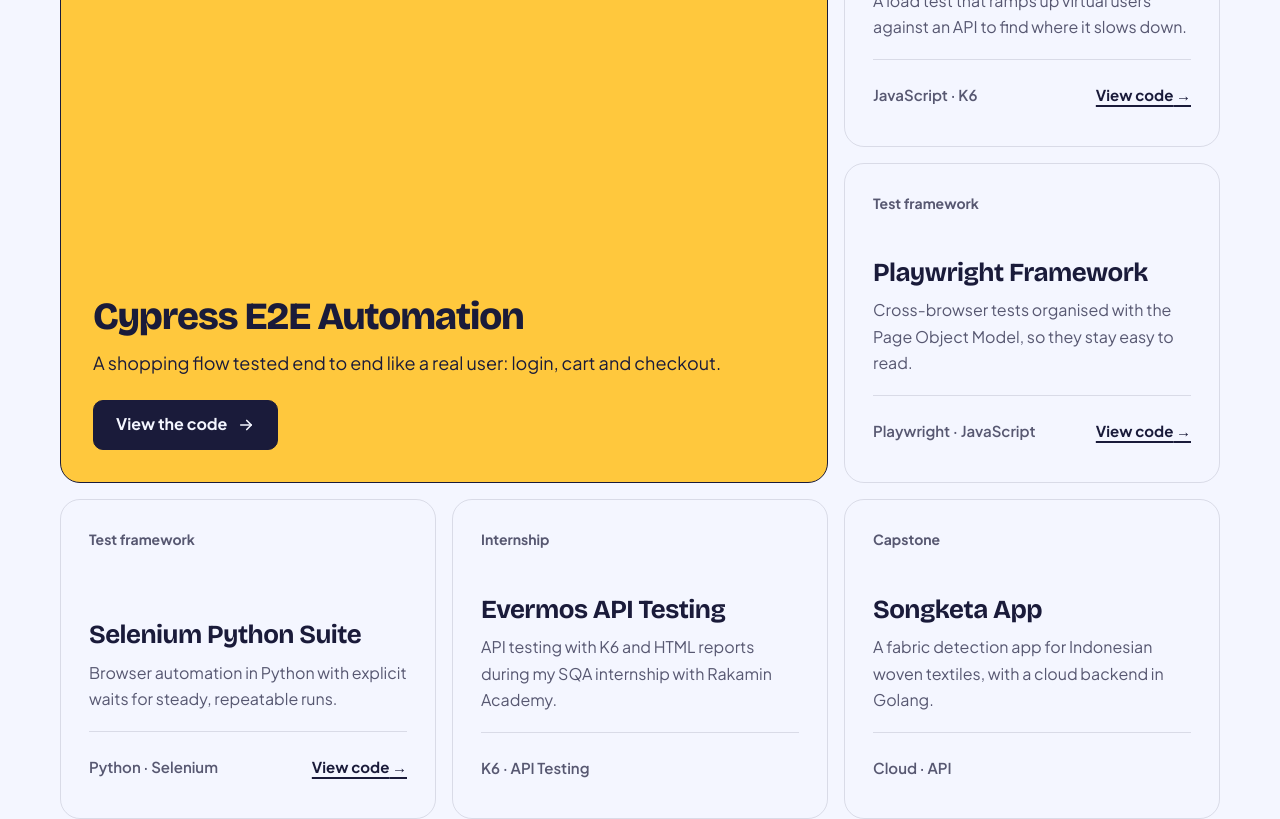
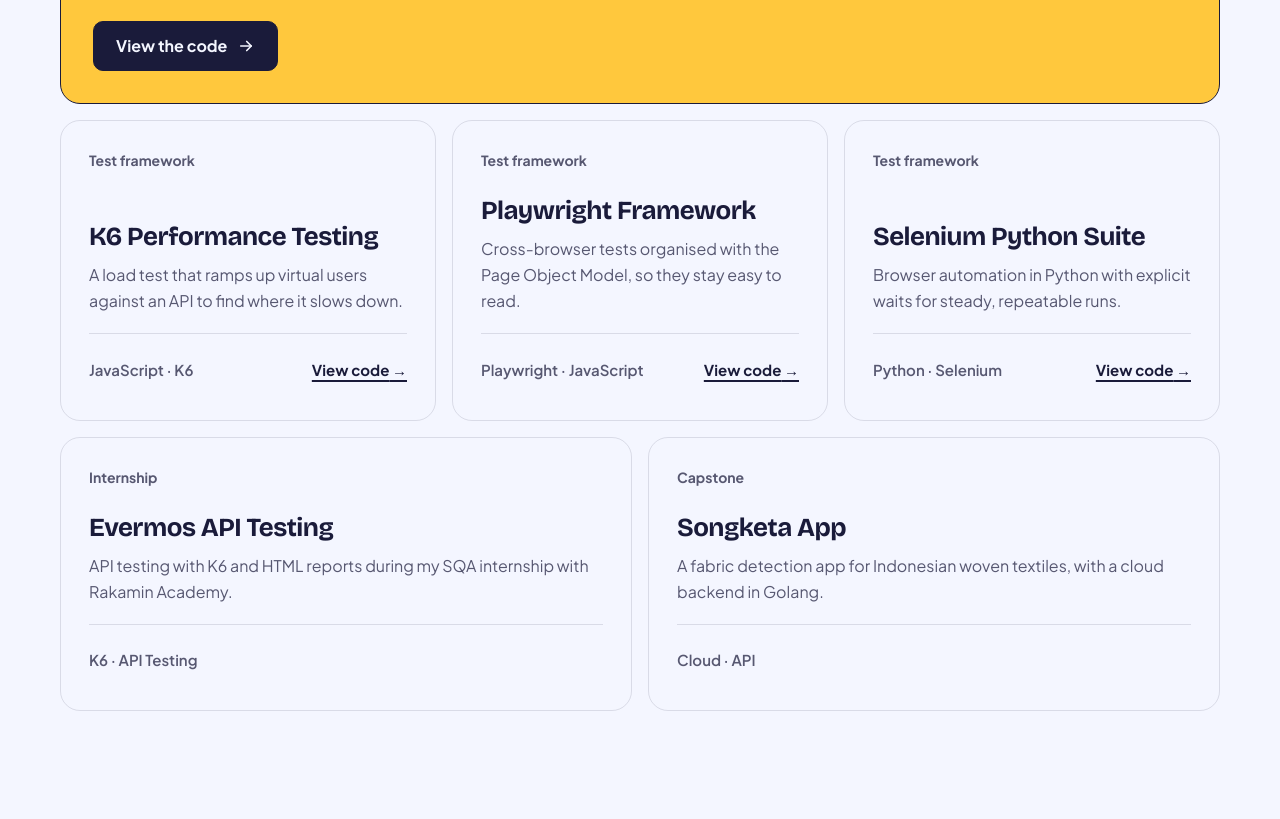
Before and after one commit to HyungMaulss/tegar-portfolio, a React (Vite) app: page / in a window 1280 px wide. Shown: the part 3040-3859 px from the top of the page. Built offline with nearby package versions, Linux system fonts and the light colour scheme.

Commit message:
Compact project cards: featured card spans the row at natural height

```diff
--- a/src/components/Projects.css
+++ b/src/components/Projects.css
@@ -22,7 +22,6 @@
 .card {
     display: flex;
     flex-direction: column;
-    min-height: 320px;
     padding: 28px;
     border-radius: var(--r-lg);
     border: 1px solid var(--line);
@@ -35,9 +34,9 @@
     box-shadow: 6px 6px 0 var(--ink);
 }
 
+/* Featured card runs the full row at its natural height, so it carries no empty space. */
 .card--feat {
-    grid-column: span 2;
-    grid-row: span 2;
+    grid-column: 1 / -1;
     padding: 32px;
     background: var(--sun);
     color: var(--on-sun);
@@ -132,15 +131,32 @@
     color: var(--muted);
 }
 
+/* Three columns on a 6-track grid: the last two cards share the final row instead of leaving a hole.
+   shortcut: assumes 5 non-featured projects, revisit the nth-last-child rule if that count changes. */
+@media (min-width: 1000px) {
+    .work__grid {
+        grid-template-columns: repeat(6, minmax(0, 1fr));
+    }
+
+    .card {
+        grid-column: span 2;
+    }
+
+    .card:nth-last-child(-n + 2) {
+        grid-column: span 3;
+    }
+
+    .card--feat {
+        grid-column: 1 / -1;
+    }
+}
+
 @media (max-width: 760px) {
     .card--feat {
-        grid-column: auto;
-        grid-row: auto;
         padding: 24px;
     }
 
     .card {
-        min-height: 0;
         padding: 24px;
     }
 
```
